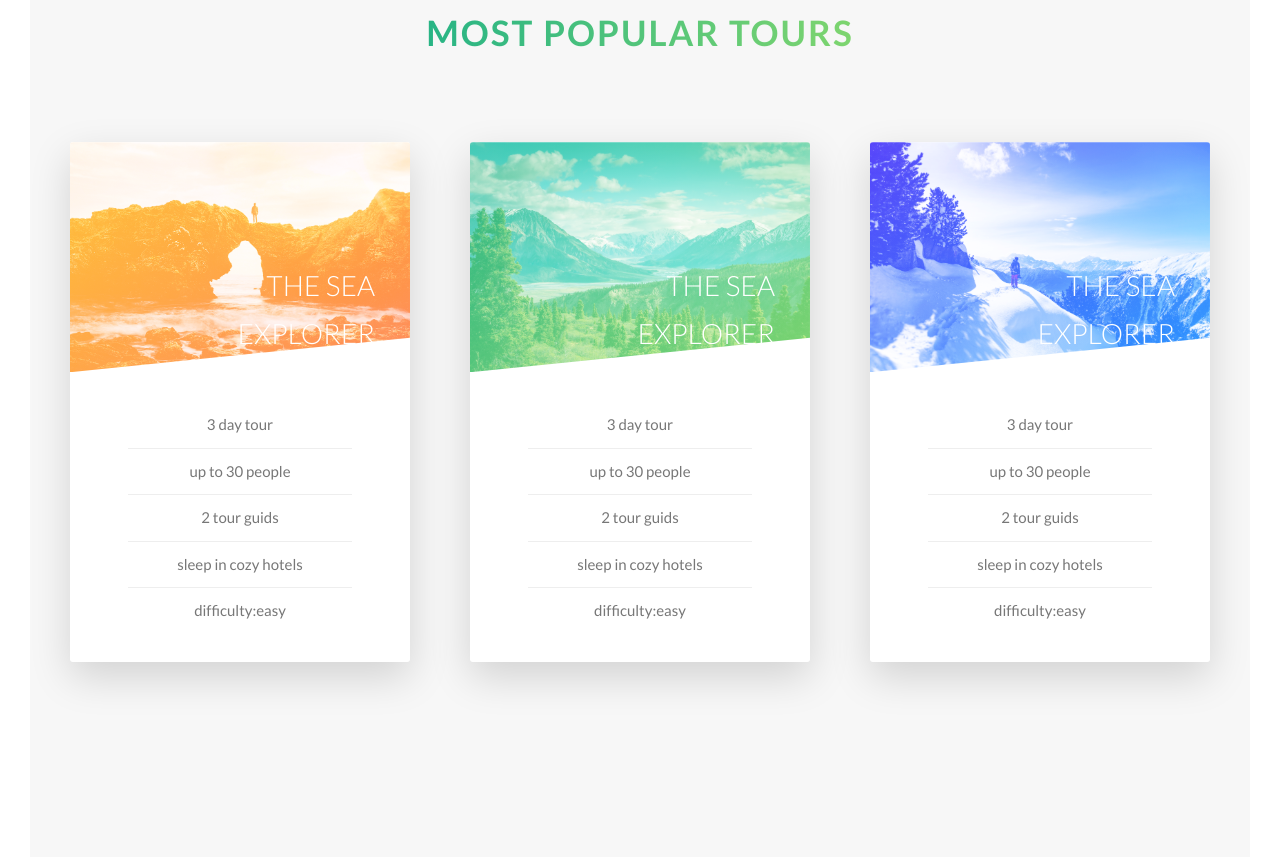
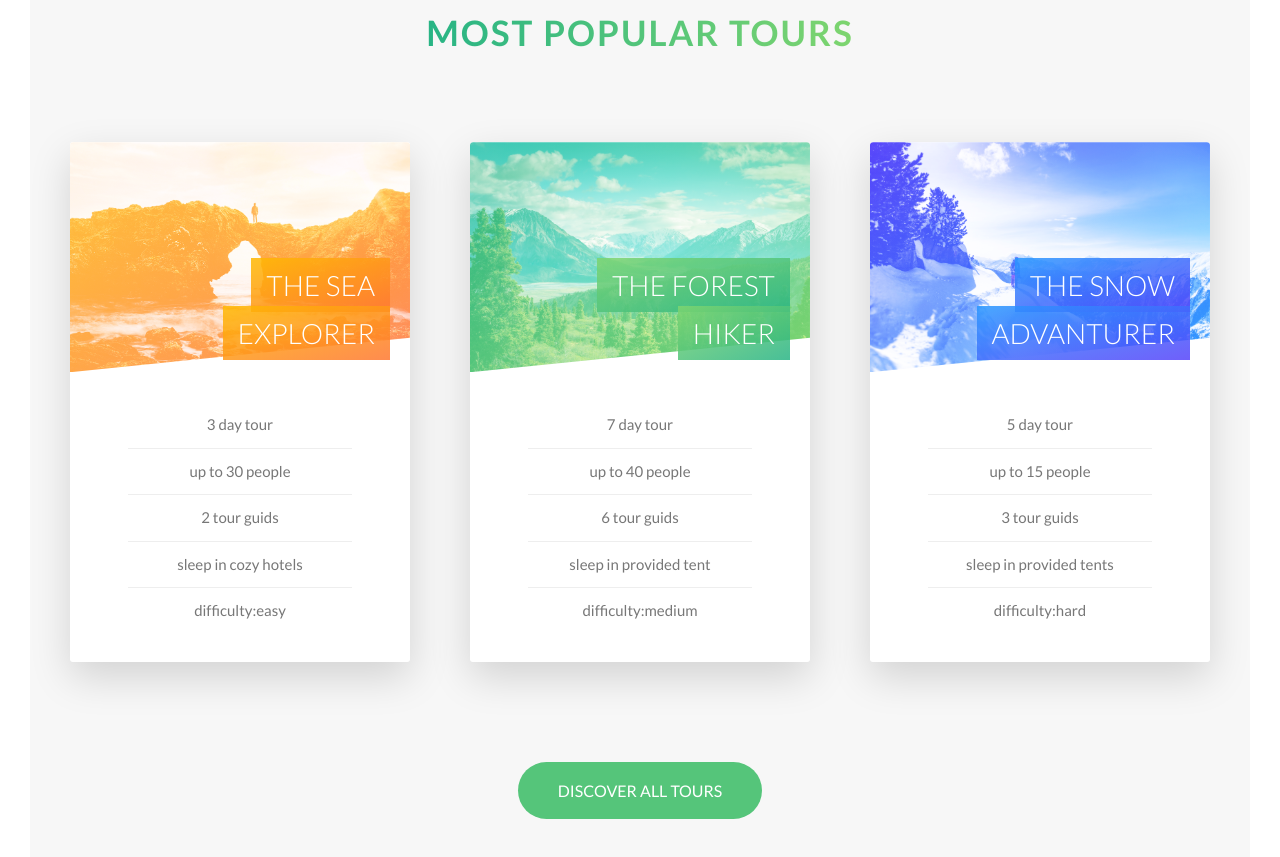
Before and after one commit to maryamsoftdev/travelling-app, a website: page index.html in a window 1280 px wide. Shown: the part 2444-3301 px from the top of the page. Drawn offline with Linux system fonts and the light colour scheme.

Commit message:
added button

```diff
--- a/index.html
+++ b/index.html
@@ -151,17 +151,17 @@
                             &nbsp;
                         </div>
                         <h4 class="card__heading">
-                            <span class="card__heading-span card__heading-span--1">
-                                The sea explorer
+                            <span class="card__heading-span card__heading-span--2">
+                                The Forest hiker
                             </span>
                         </h4>
                         <div class="card__details">
                             <ul>
-                                <li>3 day tour</li>
-                                <li>up to 30 people</li>
-                                <li>2 tour guids</li>
-                                <li>sleep in cozy hotels</li>
-                                <li>difficulty:easy</li>
+                                <li>7 day tour</li>
+                                <li>up to 40 people</li>
+                                <li>6 tour guids</li>
+                                <li>sleep in provided tent</li>
+                                <li>difficulty:medium</li>
                             </ul>
                         </div>
                     </div>
@@ -169,7 +169,7 @@
                         <div class="card__cta">
                         <div class="card__price-box">
                             <p class="card__price-only">only</p>
-                            <p class="card__price-value">$247</p>
+                            <p class="card__price-value">$497</p>
                         </div>
                         <a href="#" class="btn btn--white">Book now!</a>
                         </div>
@@ -183,17 +183,17 @@
                             &nbsp;
                         </div>
                         <h4 class="card__heading">
-                            <span class="card__heading-span card__heading-span--1">
-                                The sea explorer
+                            <span class="card__heading-span card__heading-span--3">
+                                The snow advanturer
                             </span>
                         </h4>
                         <div class="card__details">
                             <ul>
-                                <li>3 day tour</li>
-                                <li>up to 30 people</li>
-                                <li>2 tour guids</li>
-                                <li>sleep in cozy hotels</li>
-                                <li>difficulty:easy</li>
+                                <li>5 day tour</li>
+                                <li>up to 15 people</li>
+                                <li>3 tour guids</li>
+                                <li>sleep in provided tents</li>
+                                <li>difficulty:hard</li>
                             </ul>
                         </div>
                     </div>
@@ -201,7 +201,7 @@
                         <div class="card__cta">
                          <div class="card__price-box">
                             <p class="card__price-only">only</p>
-                            <p class="card__price-value">$247</p>
+                            <p class="card__price-value">$756</p>
                          </div>
                          <a href="#" class="btn btn--white">Book now!</a>
                         </div>
@@ -209,6 +209,9 @@
                 </div>
             </div>
 
+        </div>
+        <div class="u-center-text u-margin-top-huge">
+           <a href="#" class="btn btn--green">Discover all tours</a>
         </div>
     </section>
 </main>
--- a/sass/base/_utilities.scss
+++ b/sass/base/_utilities.scss
@@ -2,3 +2,5 @@
 .u-margin-bottom-small{margin-bottom: 1.5rem;}
 .u-margin-bottom-medium{margin-bottom: 4rem;}
 .u-margin-bottom-big{margin-bottom: 8rem;}
+.u-margin-top-big{margin-top: 8rem;}
+.u-margin-top-huge{margin-top: 10rem;}
--- a/sass/components/_button.scss
+++ b/sass/components/_button.scss
@@ -19,6 +19,17 @@
     &--white {
         background-color: $color-white;
         color: $color-grey-dark;
+
+        &::after {
+            background-color: $color-white;
+
+
+        }
+
+    }
+    &--green {
+        background-color: $color-primary;
+        color: $color-white;
 
         &::after {
             background-color: $color-white;
--- a/sass/components/_card.scss
+++ b/sass/components/_card.scss
@@ -64,6 +64,8 @@
    background-blend-mode: screen;
    -webkit-clip-path: polygon(0 0, 100% 0, 100% 85%, 0 100%);
    clip-path: polygon(0 0, 100% 0, 100% 85%, 0 100%);
+   border-top-left-radius:3px ;
+   border-top-right-radius:3px ;
       &--1{
          // background-image: url('../img/nat-5.jpg');
          background-image: url('../img/nat-5.jpg'), linear-gradient(to right bottom, $color-secondary-light, $color-secondary-dark);
@@ -101,9 +103,22 @@ width: 75%;
       box-decoration-break: clone;
 
       &--1{
-        background-image: linear-gradiant(to right bottom),
+        background-image: linear-gradient(to right bottom,
         rgba($color-secondary-light, .85),
-        rgba($color-secondary-dark, .85);
+        rgba($color-secondary-dark, .85));
+      // background-image: linear-gradient(to right bottom, rgba($color-secondary-light, .85), rgba($color-secondary-dark, .85));
+      }
+      &--2{
+        background-image: linear-gradient(to right bottom,
+        rgba($color-primary-light, .85),
+        rgba($color-primary-dark, .85));
+      // background-image: linear-gradient(to right bottom, rgba($color-secondary-light, .85), rgba($color-secondary-dark, .85));
+      }
+      &--3{
+        background-image: linear-gradient(to right bottom,
+        rgba($color-tertiary-light, .85),
+        rgba($color-tertiary-dark, .85));
+      // background-image: linear-gradient(to right bottom, rgba($color-secondary-light, .85), rgba($color-secondary-dark, .85));
       }
 
 
--- a/sass/pages/_home.scss
+++ b/sass/pages/_home.scss
@@ -23,7 +23,7 @@ background-image: linear-gradient(to right bottom,
 }
 .section-tours{
     background-color: $color-grey-light-1;
-        padding: 25rem 0 50rem 0;
+        padding: 25rem 0 15rem 0;
         margin-top: -10rem;
 
 
```
Also changed, not shown: css/style.css.
